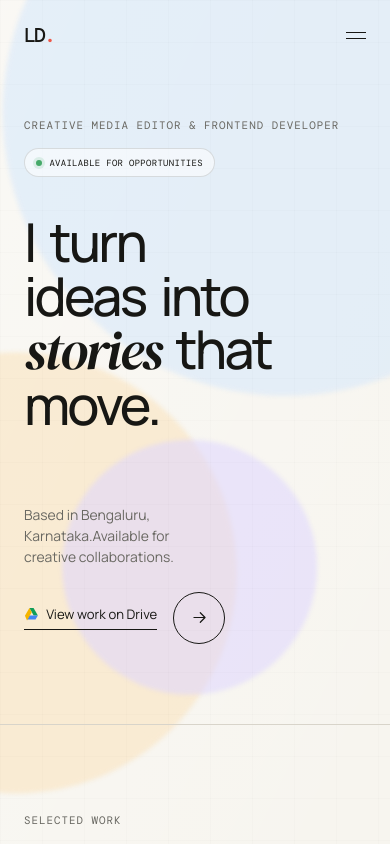
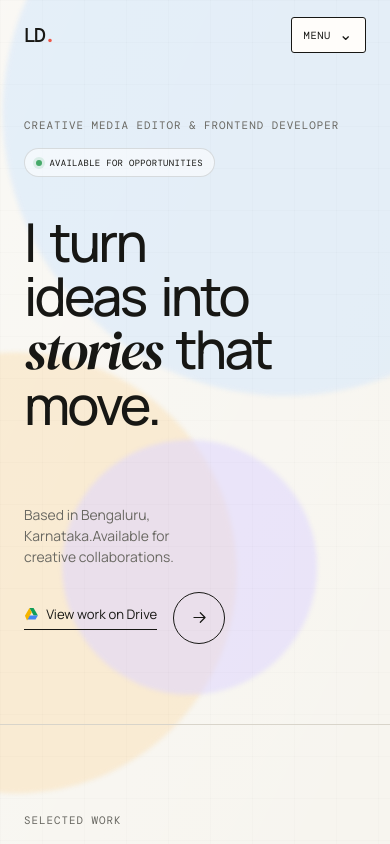
Before and after one commit to lohith0223/lohith-portfolio, a React (Vite) app: page / in a window 390 px wide. Shown: the top 844 px of the page. Built offline with nearby package versions, Linux system fonts and the light colour scheme.

Commit message:
Style mobile navigation as dropdown menu

```diff
--- a/src/main.jsx
+++ b/src/main.jsx
@@ -115,8 +115,7 @@ function App() {
       <header className="topbar">
         <a className="logo" href="#top" onClick={closeMenu} aria-label="Lohith D home">LD<span>.</span></a>
         <button className="menu-toggle" onClick={() => setMenuOpen(!menuOpen)} aria-expanded={menuOpen} aria-controls="navigation">
-          <span></span><span></span>
-          <span className="sr-only">Toggle navigation</span>
+          <span>Menu</span><span className="menu-chevron" aria-hidden="true">⌄</span>
         </button>
         <nav id="navigation" className={menuOpen ? 'nav-links open' : 'nav-links'}>
           <a href="#work" onClick={closeMenu}>Work</a>
--- a/src/styles.css
+++ b/src/styles.css
@@ -60,7 +60,7 @@ footer { border-top: 1px solid var(--line); color: var(--muted); display: flex;
 .sr-only { position: absolute; width: 1px; height: 1px; padding: 0; margin: -1px; overflow: hidden; clip: rect(0, 0, 0, 0); white-space: nowrap; border: 0; }
 @keyframes drift-one { from { transform: translate3d(0, 0, 0) scale(1); } to { transform: translate3d(-8vw, 15vh, 0) scale(1.16); } }@keyframes drift-two { from { transform: translate3d(0, 0, 0) scale(1); } to { transform: translate3d(10vw, -12vh, 0) scale(1.1); } }@keyframes drift-three { from { transform: translate3d(0, 0, 0) scale(1); } to { transform: translate3d(-4vw, 8vh, 0) scale(.85); } }
 @media (max-width: 980px) and (min-width: 761px) { .project-grid { grid-template-columns: repeat(2, 1fr); } }
-@media (max-width: 760px) { .topbar { height: 70px; z-index: 20; }.menu-toggle { background: none; border: 0; cursor: pointer; display: flex; flex-direction: column; gap: 5px; padding: .5rem 0 .5rem .5rem; }.menu-toggle span:not(.sr-only) { background: var(--ink); display: block; height: 1px; width: 20px; }.nav-links { background: rgb(247 245 239 / .97); border-bottom: 1px solid var(--line); display: none; flex-direction: column; gap: 1rem; left: 0; padding: 1.5rem; position: absolute; right: 0; top: 70px; z-index: 10; }.nav-links.open { display: flex; }.hero { min-height: 630px; }.hero-meta { align-items: start; flex-direction: column; gap: 1rem; }.hero-index { bottom: 3rem; }.project-grid { grid-template-columns: 1fr; }.project-card { min-height: 450px; }.about-content { grid-template-columns: 1fr; }.portrait { max-width: 300px; }.section-heading { display: block; }.section-heading h2 { margin-top: 1rem; } }
+@media (max-width: 760px) { .topbar { height: 70px; z-index: 20; }.menu-toggle { align-items: center; background: var(--surface); border: 1px solid var(--ink); border-radius: 3px; color: var(--ink); cursor: pointer; display: inline-flex; font-family: 'DM Mono', monospace; font-size: .65rem; gap: .5rem; letter-spacing: .06em; padding: .65rem .75rem; text-transform: uppercase; }.menu-chevron { font-family: Manrope, sans-serif; font-size: 1rem; line-height: .7; transition: transform .2s ease; }.menu-toggle[aria-expanded='true'] .menu-chevron { transform: rotate(180deg); }.nav-links { background: var(--surface); border: 1px solid var(--line); border-top: 0; display: none; flex-direction: column; gap: 1rem; left: 0; padding: 1.5rem; position: absolute; right: 0; top: 70px; z-index: 10; }.nav-links.open { display: flex; }.hero { min-height: 630px; }.hero-meta { align-items: start; flex-direction: column; gap: 1rem; }.hero-index { bottom: 3rem; }.project-grid { grid-template-columns: 1fr; }.project-card { min-height: 450px; }.about-content { grid-template-columns: 1fr; }.portrait { max-width: 300px; }.section-heading { display: block; }.section-heading h2 { margin-top: 1rem; } }
 @media (max-width: 760px) { .contact-main { display: block; padding-top: 4rem; }.contact-intro { margin-bottom: 4rem; }.contact-intro h1 { font-size: 3.5rem; }.contact-page footer { gap: 1rem; } }
 .portrait.photo::before, .portrait.photo::after { display: none; }.portrait.photo img { height: 100%; object-fit: cover; object-position: 63% 28%; width: 100%; }
 @media (max-width: 420px) { h1 { font-size: 3.35rem; }.hero-footer { align-items: start; flex-direction: column; gap: 1.5rem; }.hero-footer p br { display: none; }.hero-footer p { max-width: 185px; }.contact h2 br { display: none; } footer { align-items: start; flex-direction: column; gap: 1rem; } }
```
